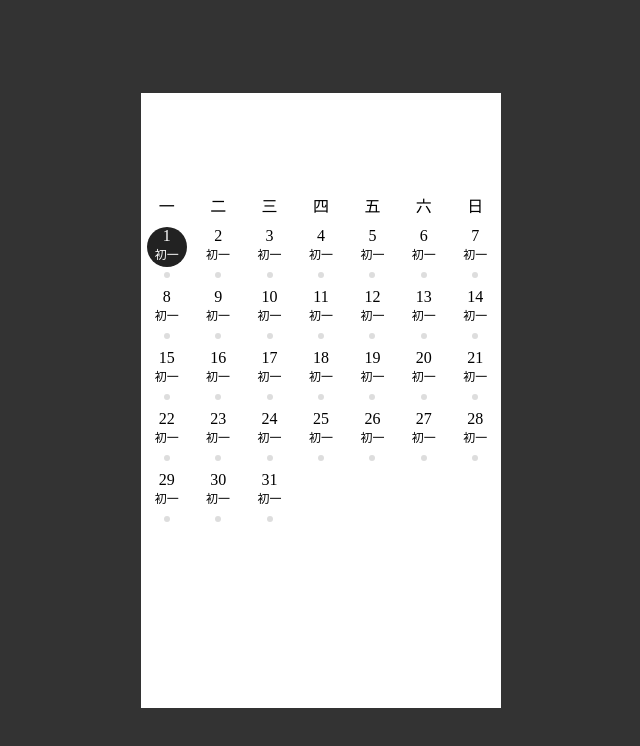
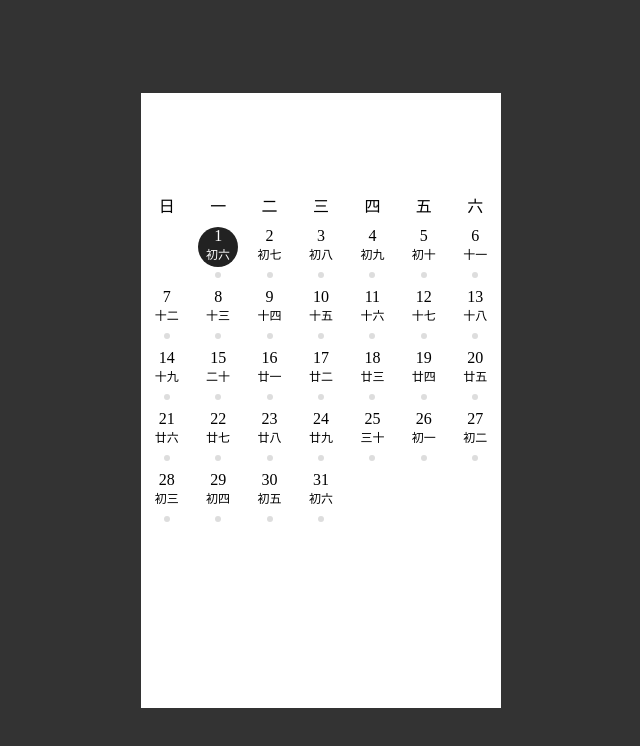
Before and after one commit to TingFengHome/DatePickerExcerise, a plain HTML site: page index.html in a window 1280 px wide. Shown: the whole page, without its empty margins (319-959 px from the left). Drawn offline with nearby package versions, Linux system fonts and the light colour scheme; files that its build step writes are made by us from their sources.

Commit message:
done lunar setting

```diff
--- a/index.html
+++ b/index.html
@@ -16,12 +16,16 @@
           <div class='tag' v-for='tag in tags'>{{tag}}</div>
         </div>
         <div class="body">
-          <div class="dayBox" v-for='(day,dayID) in days' :class="dayID==selectedDay?'active':''" @click='selectedDay = dayID'>
+          <div class="dayBox" v-for='(day,dayID) in days'
+          :class="dayID==selectedDay?'active':''"
+          @click='selectedDay = dayID'
+          :style="getPan(dayID)">
             <div class="infos">
               <div class="ADays">{{day.ADday}}</div>
-              <div class="lundar">初一</div>
+              <div class="lunar">{{lunar(day.ADday+lunarPan)}}</div>
             </div>
-            <div class="eventDot" :class ='{hasEvent: day.events.length>0 }'></div>
+            <div class="eventDot"
+            :class ='{hasEvent: day.events.length>0 }'></div>
           </div>
         </div>
       </div>
--- a/js/main.js
+++ b/js/main.js
@@ -1,9 +1,11 @@
 new Vue({
   el: '#app',
   data: {
-    tags: '一二三四五六日',
+    tags: '日一二三四五六',
     days:[],
     selectedDay: 0,
+    startDay: 1,
+    lunarPan: 5,
   },
   mounted() {
     for(var i = 1; i <= 31; i++){
@@ -16,4 +18,32 @@ new Vue({
       this.days.push(newDay);
     }
   },
+  methods: {
+    getPan(id){
+      if (id!=0)
+        return null;
+      else
+        return {'margin-left':'calc('+this.startDay+' * 100% / 7)'};
+    },
+    chineseADdays(ADdays){
+      var list='十一二三四五六七八九'
+      return list[ADdays];
+    },
+    lunar(ADdays){
+      if (ADdays > 30){
+        ADdays = ADdays % 30;
+      };
+      if (ADdays <= 10){
+        return '初' + this.chineseADdays(ADdays % 10);
+      }else if (ADdays < 20){
+        return '十' + this.chineseADdays(ADdays % 10);
+      }else if (ADdays == 20){
+        return '二十';
+      }else if (ADdays < 30){
+        return '廿' + this.chineseADdays(ADdays % 10);
+      }else if (ADdays == 30){
+        return '三十';
+      };
+    }
+  }
 })
--- a/scss/style.scss
+++ b/scss/style.scss
@@ -64,12 +64,13 @@ html, body, #app{
         >.infos {
           text-align: center;
           @include size(40px);
+          cursor: pointer;
 
           >.ADdays {
             font-size: 20px;
             padding-top: 1px;
           }
-          >.lundar {
+          >.lunar {
             font-size: 12px;
             //margin-top: -4px;
           }
```
